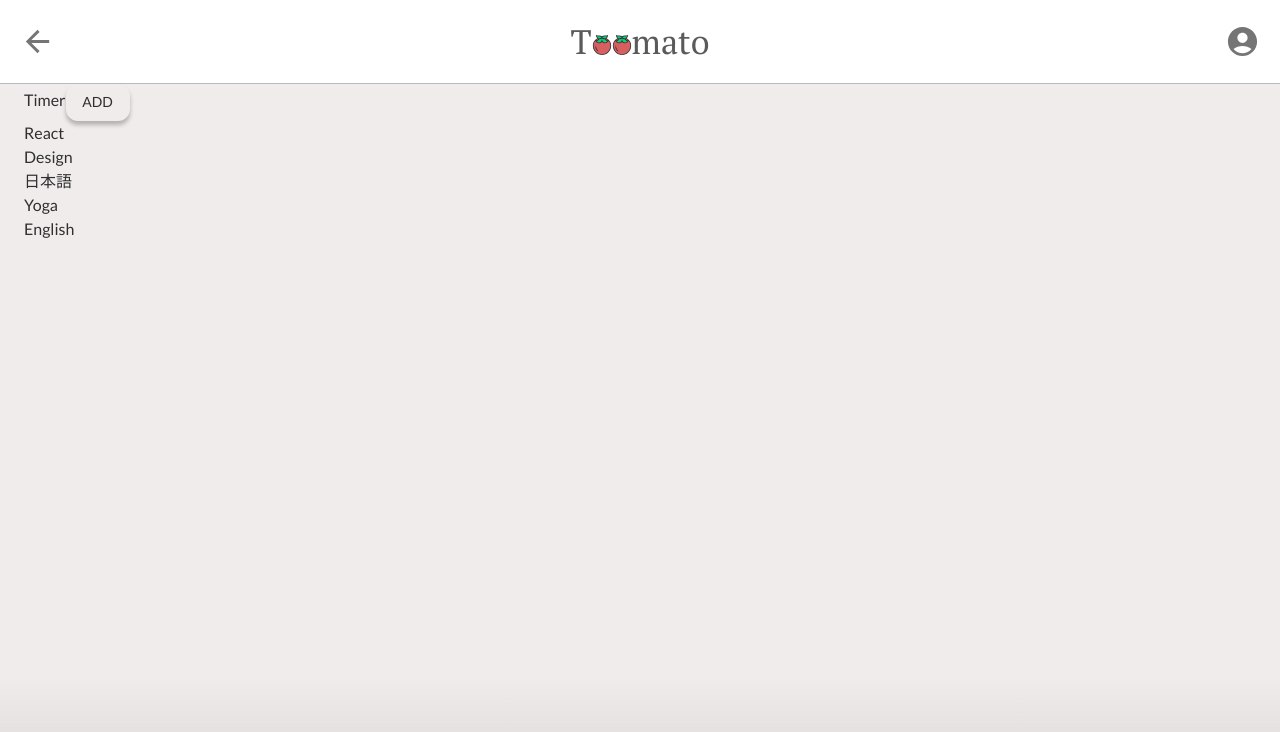
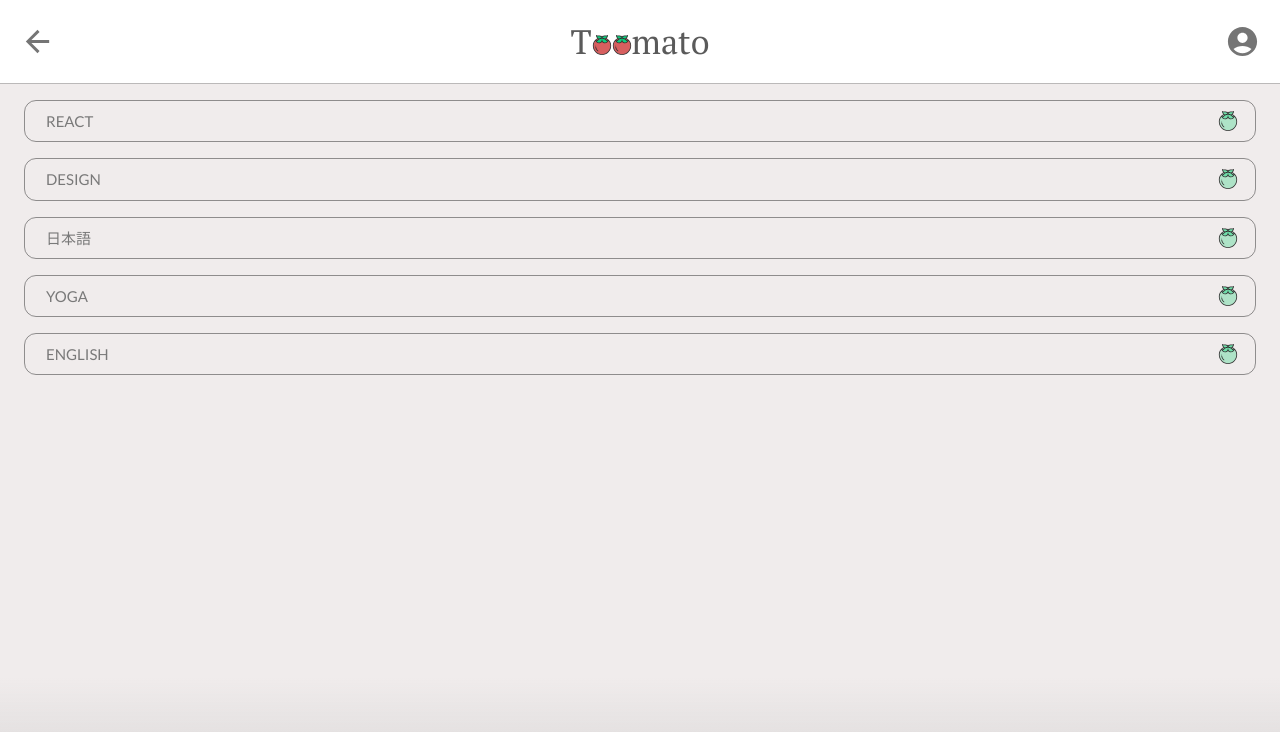
Before and after one commit to Marchinka/toomato, a React (Create React App) app in the folder fe/: page /timer in a window 1280 px wide. Shown: the top 732 px of the page. Built offline with nearby package versions, Linux system fonts and the light colour scheme.

Commit message:
category selector

```diff
--- /dev/null
+++ b/fe/src/Components/Atoms/Clock.tsx
@@ -0,0 +1,3 @@
+export const Clock = () => {
+    return <></>
+};
--- a/fe/src/Components/Atoms/Timer.tsx
+++ /dev/null
@@ -1,3 +0,0 @@
-export const Timer = () => {
-    return <></>
-};
--- a/fe/src/Components/Atoms/TomatoButton.tsx
+++ b/fe/src/Components/Atoms/TomatoButton.tsx
@@ -1,8 +1,13 @@
 import {ReactComponent as TomatoColor} from "../Atoms/TomatoColor.svg"
+import {ReactComponent as TomatoPaused} from "../Atoms/TomatoPaused.svg"
 import { Button, styled } from "@mui/material";
 import { useNavigate } from 'react-router-dom';
 
-const LogoTomato = styled(TomatoColor)({
+const ColorLogoTomato = styled(TomatoColor)({
+    height: "20px"
+});
+
+const PausedLogoTomato = styled(TomatoPaused)({
     height: "20px"
 });
 
@@ -10,12 +15,25 @@ type TomatoButtonType = "inactive" | "active";
 
 interface Props {
     type: TomatoButtonType;
-    children: React.ReactNode;
-    onClick: () => void;
+    children?: React.ReactNode;
+    onClick?: () => void;
 }
 
+const InactiveTomatoStyle = {
+    color: "text.secondary",
+    boxShadow: "none"
+};
+
 export const TomatoButton = (props: Props) => {
-    return <Button variant="outlined" size="large" endIcon={<LogoTomato />} onClick={() => props.onClick()}>
+    const onCLick = () => {
+        if (props.onClick) props.onClick();
+    };
+
+    return <Button  variant={"outlined"}
+                    size="large"
+                    sx={props.type == "active" ? null : InactiveTomatoStyle}
+                    endIcon={props.type == "active" ? <ColorLogoTomato /> : <PausedLogoTomato />}
+                    onClick={() => onCLick()}>
                 {props.children}
             </Button>
 }
--- /dev/null
+++ b/fe/src/Components/Molecules/CategorySelector.tsx
@@ -0,0 +1,49 @@
+import { Box } from "@mui/material";
+import { useEffect, useState } from "react";
+import { Category } from "../../Models/Category"
+import { TomatoButton } from "../Atoms/TomatoButton";
+
+interface Props {
+    categories: Category[];
+    value: Category | null;
+    onChange: (category: Category | null) => void;
+}
+
+const categoryBoxStyle = {
+    paddingTop: "16px",
+    "& button":  {
+        width: "100%",
+        display: "flex",
+        justifyContent: "space-between",
+        alignItems: "center"
+    }
+}
+
+export const CategorySelector = (props: Props) => {
+    const [value, setValue] = useState<Category | null>(null);
+
+    const onClick = (category: Category) => {
+        setValue(category);
+    };
+
+    useEffect(() => {
+        props.onChange(value);
+    }, [value])
+
+    return  <>
+                {(props.categories || []).map(category => {
+                    let isSelected = false;
+                    if (category.id == value?.id) {
+                        isSelected = true;
+                    }
+
+                    return <Box sx={categoryBoxStyle} key={category.id}>
+                                <TomatoButton
+                                        type={isSelected ? "active" : "inactive"}
+                                        onClick={() => onClick(category)}>
+                                    {category.name}
+                                </TomatoButton>
+                            </Box>
+                })}
+            </>
+}
--- /dev/null
+++ b/fe/src/Components/Organisms/CategoryChoice.tsx
@@ -0,0 +1,27 @@
+import { useEffect, useState } from "react";
+import { Category } from "../../Models/Category";
+import { useAppStore } from "../../Store/AppStore";
+import { CategorySelector } from "../Molecules/CategorySelector";
+
+interface Props {
+    onChange: (category: Category | null) => void;
+}
+
+export const CategoryChoice = (props: Props) => {
+    const appStore = useAppStore();
+    const [categories, setCategories] = useState<Category[]>([]);
+    const [selectedCategory, setSelectedCategory] = useState<Category | null>(null);
+
+    useEffect(() => {
+        let subscription = appStore.categories.subscribe((value) => setCategories(value));
+        return () => subscription.unsubscribe();
+    }, []);
+
+    useEffect(() => {
+        props.onChange(selectedCategory);
+    }, [selectedCategory])
+
+    return <CategorySelector    categories={categories}
+                                value={selectedCategory}
+                                onChange={value => setSelectedCategory(value)}/>
+};
--- a/fe/src/Components/Organisms/Timer.tsx
+++ b/fe/src/Components/Organisms/Timer.tsx
@@ -1,3 +1,36 @@
+import { useEffect, useState } from "react";
+import { Category } from "../../Models/Category";
+import { useAppStore } from "../../Store/AppStore";
+import { CategoryChoice } from "./CategoryChoice";
+
+enum TimerPhase {
+    CategoryChoice,
+    ReadyToStart,
+    InProgress,
+    Completed
+}
+
 export const Timer = () => {
-    return <></>
+    const [phase, setPhase] = useState(TimerPhase.CategoryChoice);
+    const [selectedCategory, setSelectedCategory] = useState<Category | null>(null);
+
+    useEffect(() => {
+        if (selectedCategory != null) {
+            setTimeout(() => {
+                setPhase(TimerPhase.ReadyToStart);
+            }, 250);
+        }
+    }, [selectedCategory]);
+
+    switch (phase) {
+        case TimerPhase.CategoryChoice:
+            return <CategoryChoice onChange={category => setSelectedCategory(category)}/>
+        case TimerPhase.ReadyToStart:
+            return <></>
+        case TimerPhase.InProgress:
+            return <></>
+        case TimerPhase.Completed:
+        default:
+            return <></>
+    }
 };
--- a/fe/src/Components/Pages/TimerPage.tsx
+++ b/fe/src/Components/Pages/TimerPage.tsx
@@ -1,34 +1,11 @@
-import { Button } from "@mui/material";
-import { useEffect, useState } from "react";
-import { Category } from "../../Models/Category";
-import { useAppStore } from "../../Store/AppStore";
 import { Navbar } from "../Organisms/Navbar";
+import { Timer } from "../Organisms/Timer";
 import { Layout } from "../Templates/Layout";
 
 export const TimerPage = () => {
-    const appStore = useAppStore();
-    const [categories, setCategories] = useState<Category[]>([]);
-
-    useEffect(() => {
-        let subscription = appStore.categories.subscribe((value) => setCategories(value));
-        return () => subscription.unsubscribe();
-    }, []);
-
-    const onClick = () => {
-        appStore.categories.add({ name: "New Category" });
-    };
-
     return <Layout
                 header={<Navbar/>}
-                content={<div>
-                            Timer
-                            <Button onClick={() => onClick()}>Add</Button>
-                            <div>
-                                {categories?.map(category => {
-                                    return <div key={category.id}>{category.name}</div>
-                                })}
-                            </div>
-                        </div>}
+                content={<Timer/>}
                 footer={<></>}
             />;
 }
--- a/fe/src/Theme/AppTheme.ts
+++ b/fe/src/Theme/AppTheme.ts
@@ -82,9 +82,8 @@ export const THEME = createTheme({
         root: {
           borderRadius: '12px',
           boxShadow: "0px 4px 4px 0px #00000040"
-
-        },
-      },
+        }
+      }
     },
   },
 } as any);
```
Also changed, not shown: fe/src/Components/Molecules/BigTomato.tsx (added, +30 -0 lines), fe/src/Components/Atoms/TomatoInactive.svg (added), fe/src/Components/Atoms/TomatoPaused.svg (added).
